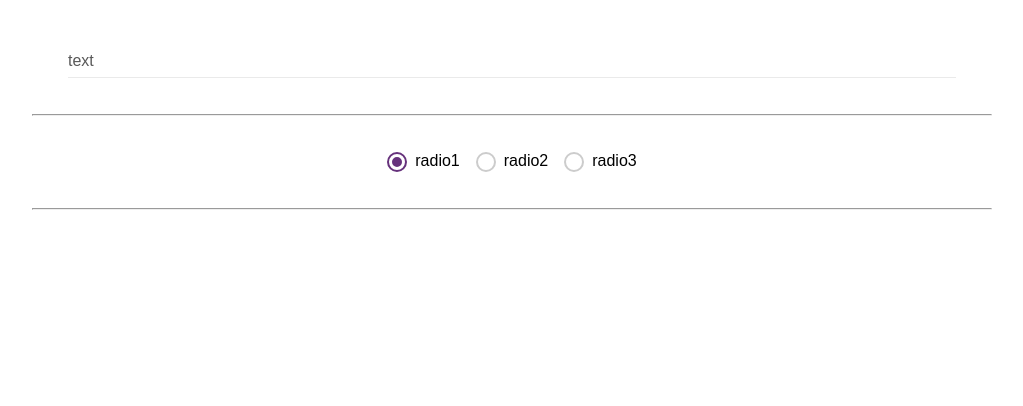
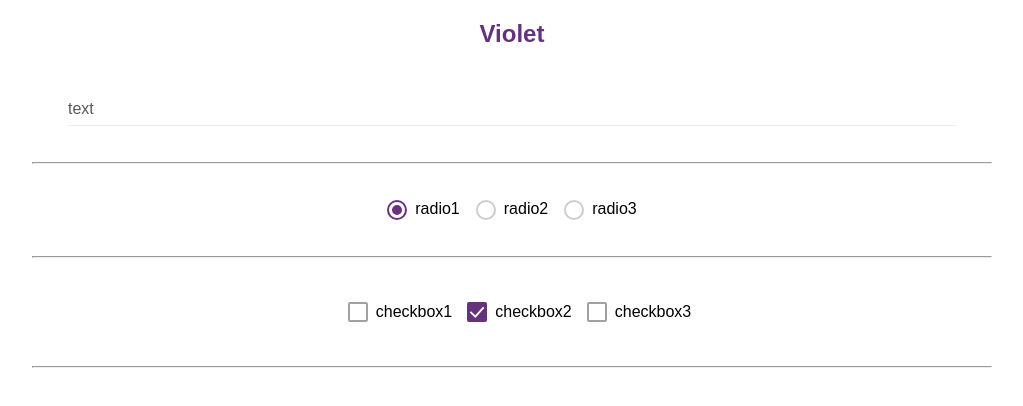
Before and after one commit to chloe463/violet, a React (Create React App) app: page / in a window 1280 px wide. Shown: the top 406 px of the page, without its empty margins (128-1151 px from the left). Built offline with nearby package versions, Linux system fonts and the light colour scheme; the HTML template or start-up script is replaced by a standard one.

Commit message:
feat(Checkbox): Add checkbox component

```diff
--- a/src/App.tsx
+++ b/src/App.tsx
@@ -1,6 +1,7 @@
 import * as React from 'react';
 import './App.css';
 
+import Checkbox from './lib/Forms/Checkbox/Checkbox';
 import InputText from './lib/Forms/InputText/InputText';
 import Radio from './lib/Forms/Radio/Radio';
 
@@ -8,18 +9,21 @@ interface IAppState {
   name: string;
   text: number | string;
   radio: number | string;
+  checkbox: any;
 }
 
 class App extends React.Component<{}, IAppState> {
   constructor(props: any) {
     super(props);
     this.state = {
+      checkbox: { val1: false, val2: true, val3: false },
       name: 'Violet',
       radio: 'val1',
       text: '',
     };
     this.onInputTextChange = this.onInputTextChange.bind(this);
     this.onRadioChange     = this.onRadioChange.bind(this);
+    this.onCheckboxChange  = this.onCheckboxChange.bind(this);
   }
 
   public onInputTextChange(event: any) {
@@ -30,9 +34,16 @@ class App extends React.Component<{}, IAppState> {
     this.setState({ radio: event.target.value });
   }
 
+  public onCheckboxChange(event: any) {
+    const checkboxState = Object.assign({}, this.state).checkbox;
+    checkboxState[event.target.value] = !checkboxState[event.target.value];
+    this.setState(checkboxState);
+  }
+
   public render() {
     return (
       <div className="App">
+        <h2>Violet</h2>
         <form className="Form">
           <div className="Form__element">
             <InputText
@@ -47,6 +58,12 @@ class App extends React.Component<{}, IAppState> {
             <Radio name="radio" value="val3" label="radio3" onChange={this.onRadioChange} defaultChecked={this.state.radio==='val3'}/>
           </div>
           <hr />
+          <div className="Form__element">
+            <Checkbox name="checkbox" value="val1" label="checkbox1" onChange={this.onCheckboxChange} defaultChecked={this.state.checkbox.val1===true}/>
+            <Checkbox name="checkbox" value="val2" label="checkbox2" onChange={this.onCheckboxChange} defaultChecked={this.state.checkbox.val2===true}/>
+            <Checkbox name="checkbox" value="val3" label="checkbox3" onChange={this.onCheckboxChange} defaultChecked={this.state.checkbox.val3===true}/>
+          </div>
+          <hr />
         </form>
       </div>
     );
--- a/src/index.css
+++ b/src/index.css
@@ -1,5 +1,8 @@
 * {
   --brand: #66327c;
+}
+h2 {
+  color: var(--brand);
 }
 body {
   margin: 0;
--- /dev/null
+++ b/src/lib/Forms/Checkbox/Checkbox.css
@@ -0,0 +1,103 @@
+/* .fr-checkbox { */
+.Checkbox {
+  display: inline-flex;
+  align-items: center;
+  margin: 8px 0;
+  cursor: pointer;
+}
+
+.Checkbox > input[type="checkbox"] {
+  opacity: 0;
+  display: inline-block;
+  width: 0;
+  height: 0;
+}
+
+.Checkbox > input[type="checkbox"]:checked + .Checkbox__square {
+  background-color: var(--brand);
+  border-color: var(--brand);
+}
+
+.Checkbox__square {
+  display: inline-block;
+  margin: 0 8px;
+  position: relative;
+  box-sizing: border-box;
+  width: 20px;
+  height: 20px;
+  border: 2px solid #a1a1a1;
+  border-radius: 2px;
+  background-color: white;
+  transition-property: background-color;
+  transition-duration: 300ms;
+}
+
+.Checkbox__ripple {
+  position: absolute;
+  display: inline-block;
+  width: 48px;
+  height: 48px;
+  top: -16px;
+  left: -16px;
+}
+
+.Checkbox__square--checked > .Checkbox__ripple {
+  position: absolute;
+  background-color: var(--brand);
+  display: inline-block;
+  width: 48px;
+  height: 48px;
+  top: -16px;
+  left: -16px;
+  border-radius: 50%;
+  animation: ripple-effect 540ms 100ms ease-out;
+  opacity: 0;
+  transform: scale(0);
+}
+
+@keyframes ripple-effect {
+  from {
+    opacity: 1;
+  }
+  40% {
+    transform: scale(1);
+    opacity: 0.2;
+  }
+  90% {
+    transform: scale(1);
+    opacity: 0.05;
+  }
+  to {
+    transform: scale(1);
+    opacity: 0;
+  }
+}
+
+.Checkbox-checkmark {
+  position: absolute;
+  top: 0;
+  left: 0;
+}
+
+.Checkbox-checkmark-path {
+  stroke: white;
+  stroke-width: 2.7px;
+}
+
+.Checkbox__square--checked > .Checkbox-checkmark > .Checkbox-checkmark-path {
+  stroke: white;
+  animation: draw-checkmark 300ms ease-out;
+}
+
+@keyframes draw-checkmark {
+  from {
+    stroke-dasharray: 0;
+    stroke-dashoffset: -30;
+    stroke: transparent;
+  }
+  to {
+    stroke-dasharray: 100;
+    stroke-dashoffset: 0;
+  }
+
+}
--- /dev/null
+++ b/src/lib/Forms/Checkbox/Checkbox.tsx
@@ -0,0 +1,85 @@
+import * as React from 'react';
+import { cssClasses } from '../../internals';
+
+import './Checkbox.css';
+
+export interface ICheckboxProps {
+  defaultChecked: boolean;
+  name: string;
+  label: string;
+  value: any;
+  onChange: (event) => void;
+};
+export interface ICheckboxState {
+  squareClasses: any;
+};
+
+export default class Checkbox extends React.Component<ICheckboxProps, ICheckboxState> {
+  constructor(props) {
+    super(props);
+    this.state = {
+      squareClasses: {
+        'Checkbox__square': true,
+        'Checkbox__square--checked': false
+      }
+    }
+    if (props.defaultChecked) {
+      this.state.squareClasses['Checkbox__square--checked'] = true;
+    }
+    this.onClick = this.onClick.bind(this);
+  }
+
+  shouldComponentUpdate(nextProps, nextState) {
+    if (this.props === nextProps) {
+      return true;
+    }
+    this.handleCssClasses(nextProps);
+    return true;
+  }
+
+  handleCssClasses(nextProps) {
+    if (nextProps.defaultChecked) {
+      this.setState(Object.assign({}, this.state, {
+        squareClasses: {
+          'Checkbox__square': true,
+          'Checkbox__square--checked': true
+        },
+      }));
+    } else {
+      this.setState(Object.assign({}, this.state, {
+        squareClasses: {
+          'Checkbox__square': true,
+          'Checkbox__square--checked': false
+        },
+      }));
+    }
+  }
+
+  onClick(event) {
+    if (this.props.onChange) {
+      this.props.onChange(event);
+    }
+  }
+
+  render() {
+    return (
+      <label className="Checkbox">
+        <input type="checkbox"
+          name={this.props.name}
+          checked={this.props.defaultChecked}
+          value={this.props.value}
+          onChange={this.onClick}
+        />
+        <span className={cssClasses(this.state.squareClasses)}>
+          <span className="Checkbox__ripple" />
+          <svg className="Checkbox-checkmark"
+            viewBox="0 0 24 24" xmlns="http://www.w3.org/2000/svg">
+            <path className="Checkbox-checkmark-path"
+              d="M 22 5 L 9.508 19 L 2 11.78" style={{ "fill": "none" }} />
+          </svg>
+        </span>
+        <span>{this.props.label}</span>
+      </label>
+    );
+  }
+}
--- /dev/null
+++ b/src/lib/internals.ts
@@ -0,0 +1,3 @@
+export const cssClasses = (names) => {
+  return Object.keys(names).filter(key => names[key]).join(' ');
+};
```
Also changed, not shown: 1 other file (tests, documents, lock files or other folders).
